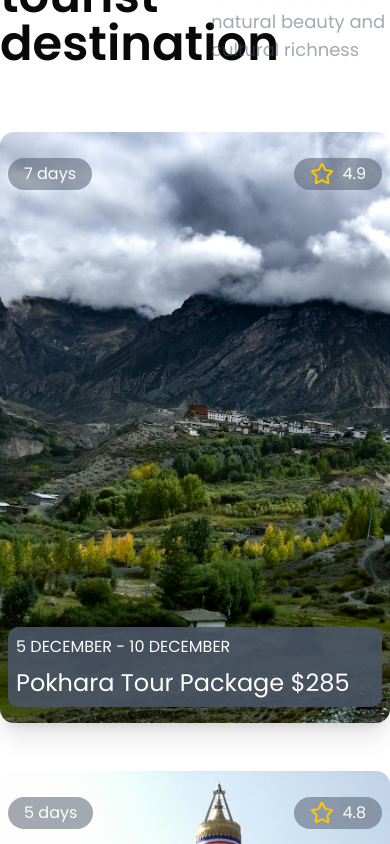
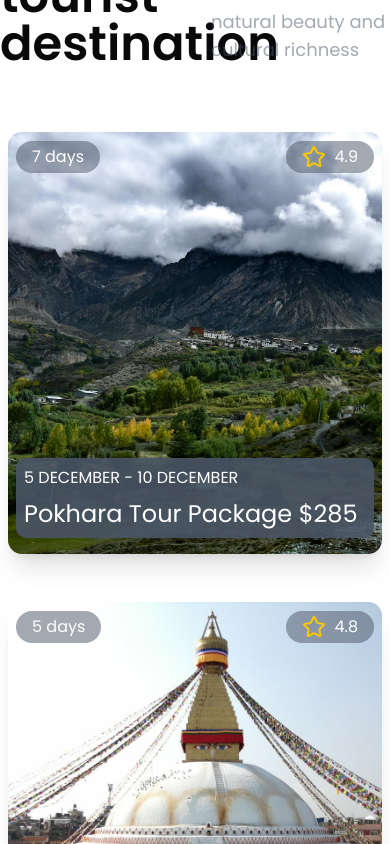
Before and after one commit to khojwar/neptravi, a Next.js app: page / in a window 390 px wide. Shown: the part 4000-4844 px from the top of the page. Built offline with nearby package versions, Linux system fonts and the light colour scheme.

Commit message:
make responsive TouristDestination

```diff
--- a/src/components/TouristDestination.tsx
+++ b/src/components/TouristDestination.tsx
@@ -38,7 +38,7 @@ const TouristDestination = () => {
                 <p className="w-1/2 text-lg text-gray-600/50">Our tourist destination offer an unrivaled blend of natural beauty and cultural richness </p>
             </div>
         </div>
-        <div className='grid grid-cols-1 md:grid-cols-3 gap-4'>
+        <div className='grid grid-cols-1 md:grid-cols-2 lg:grid-cols-3 gap-4'>
             {TouristDestinationData.map((item, index) => (
                 <TouristDestinationCard
                     key={index}
--- a/src/components/TouristDestinationCard.tsx
+++ b/src/components/TouristDestinationCard.tsx
@@ -13,7 +13,7 @@ interface TouristDestinationCardProps {
 const TouristDestinationCard = ({photo, days, rating, from, to, packages}: TouristDestinationCardProps) => {
   return (
     <div>
-      <div className="relative h-[70vh] rounded-xl overflow-hidden shadow-xl mt-8">
+      <div className="relative h-[50vh] lg:h-[70vh] rounded-xl overflow-hidden shadow-xl mt-8 mx-2 md:mx-0 ">
         <Image
           src={photo}
           alt="boudhanath stupa"
@@ -22,7 +22,7 @@ const TouristDestinationCard = ({photo, days, rating, from, to, packages}: Touri
           priority
         />
         <div className="absolute bottom-4 left-2 right-2 z-50">
-          <div className="flex flex-col justify-between min-h-full h-[65vh] text-white">
+          <div className="flex flex-col justify-between min-h-full h-[47vh] lg:h-[67vh] text-white">
             <div className="flex justify-between ">
               <div className="bg-gray-600/50 px-4 py-1 rounded-2xl">{days} days</div>
               <div className="bg-gray-600/50 px-4 py-1 rounded-2xl flex gap-2"> <span className="text-yellow-400"><Star /></span> {rating}</div>
```
